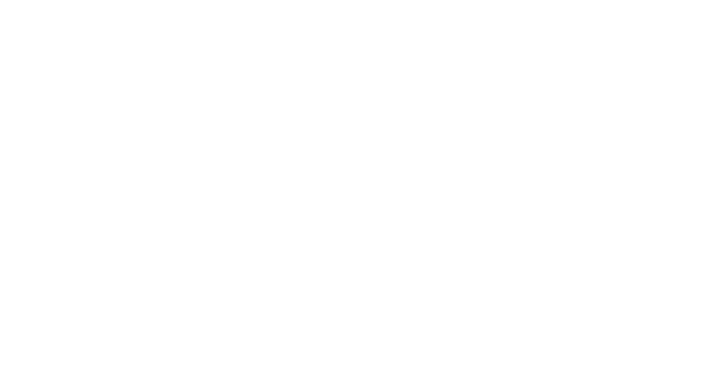
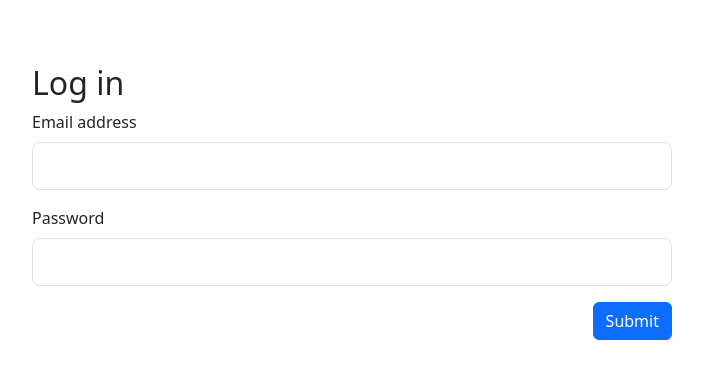
Before and after one commit to nijesmik/ONE-SHOT, a Vue app in the folder OneShot_Vue/: page /login in a window 1280 px wide. Before the commit this address had no page. Shown: the top 378 px of the page, without its empty margins (288-991 px from the left). Built offline with nearby package versions, Linux system fonts and the light colour scheme.

Commit message:
Feat(FE): 로그인 (#23)

```diff
--- a/OneShot_Vue/src/router/index.js
+++ b/OneShot_Vue/src/router/index.js
@@ -1,7 +1,8 @@
 import { createRouter, createWebHistory } from 'vue-router'
 import HomeView from '@/views/HomeView.vue'
 import OrderMenuView from '@/views/OrderMenuView.vue'
-import orderBrandView from '@/views/OrderBrandView.vue'
+import OrderBrandView from '@/views/OrderBrandView.vue'
+import LoginView from '@/views/LoginView.vue'
 
 const router = createRouter({
   history: createWebHistory(import.meta.env.BASE_URL),
@@ -12,9 +13,14 @@
       component: HomeView
     },
     {
+      path: '/login',
+      name: 'login',
+      component: LoginView
+    },
+    {
       path: '/order',
       name: 'order-brand',
-      component: orderBrandView
+      component: OrderBrandView
     },
     {
       path: '/order/:orderCode',
--- a/OneShot_Vue/src/stores/url.js
+++ b/OneShot_Vue/src/stores/url.js
@@ -4,8 +4,10 @@
 export const useUrlStore = defineStore("url", () => {
 	const DOMAIN = "http://localhost:8080";
 	const _API = `${DOMAIN}/api`;
+  const _USER = `${_API}/user`;
 	const _ORDER = `${_API}/order`;
 	const API = {
+    LOGIN: `${_USER}/login`,
 		BRAND: `${_API}/brand`,
 		ORDER: _ORDER,
 		ORDER_CREATE: `${_ORDER}/create`,
--- a/OneShot_Vue/src/views/HomeView.vue
+++ b/OneShot_Vue/src/views/HomeView.vue
@@ -1,6 +1,6 @@
 <template>
 
-<button class="btn btn-outline-primary btn-lg">로그인</button>
+<router-link :to="{name : 'login'}" class="btn btn-outline-primary btn-lg">로그인</router-link>
 <router-link :to="{ name: 'order-brand' }" class="btn btn-outline-secondary btn-lg">비회원 주문</router-link>
 
 </template>
--- /dev/null
+++ b/OneShot_Vue/src/views/LoginView.vue
@@ -0,0 +1,67 @@
+<template>
+	<form>
+		<h2>Log in</h2>
+		<div class="mb-3">
+			<label for="exampleInputEmail1" class="form-label">Email address</label>
+			<input
+				type="email"
+				class="form-control form-control-lg"
+				id="exampleInputEmail1"
+				aria-describedby="emailHelp"
+				v-model="email"
+			/>
+		</div>
+		<div class="mb-3">
+			<label for="exampleInputPassword1" class="form-label">Password</label>
+			<input
+				type="password"
+				class="form-control form-control-lg"
+				id="exampleInputPassword1"
+				v-model="password"
+			/>
+		</div>
+		<button
+			type="submit"
+			class="btn btn-primary"
+			@click.prevent="login(email, password)"
+		>
+			Submit
+		</button>
+	</form>
+</template>
+<!-- --------------------------------------------------------------- -->
+<script setup>
+import axios from "axios";
+import { ref } from "vue";
+import { useUrlStore } from "@/stores/url";
+
+const URL = useUrlStore();
+const email = ref("");
+const password = ref("");
+
+const login = (email, password) => {
+	axios
+		.post(URL.API.LOGIN, {
+			email: email,
+			password: password,
+		})
+		.then((res) => {
+			alert("로그인 성공");
+			console.log(res.data);
+		})
+		.catch((err) => {
+			alert("로그인 실패");
+			console.log(err);
+		});
+};
+</script>
+<!-- --------------------------------------------------------------- -->
+<style scoped>
+form {
+	min-width: 50%;
+}
+
+button {
+	float: right;
+}
+</style>
```
